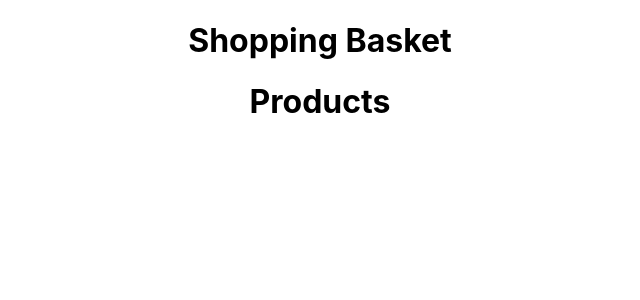
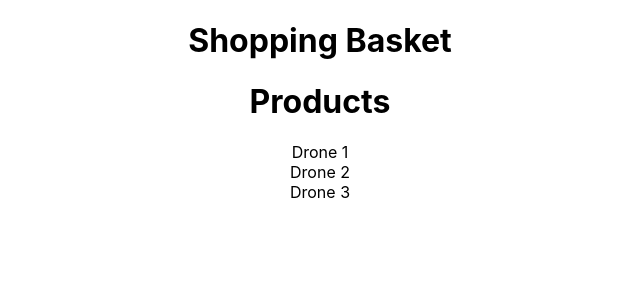
Before and after one commit to EhsanShakil/Shopping-Basket, a React (Create React App) app: page / in a window 1280 px wide. Shown: the top 300 px of the page, without its empty margins (320-960 px from the left). Built offline with nearby package versions, Linux system fonts and the light colour scheme.

Commit message:
Updating

```diff
--- a/src/App.tsx
+++ b/src/App.tsx
@@ -1,18 +1,12 @@
-import React, { useState } from "react";
+import React from "react";
 import "./App.css";
 import Header from "./components/Header";
 import Products from "./components/Products";
-import {  useSelector } from "react-redux";
-import { State } from "./store/State";
 
 function App() {
-  // const [products, setProducts] = useState();
-const products = useSelector((state: State[]) => state)
-
-console.log(products);
-
   return (
     <div className="App">
+
       <Header title="Shopping Basket" />
       <Products />
     </div>
--- a/src/components/Products.tsx
+++ b/src/components/Products.tsx
@@ -1,9 +1,18 @@
+import { useSelector } from "react-redux";
+import { StateProps } from "../store/StateProps";
+
 const Products = () => {
-    return (
-        <div>
-            <h1>Products</h1>
-        </div>
-    )
-}
+  const products = useSelector((state: StateProps[]) => state);
 
-export default Products
+  console.log(products);
+  return (
+    <div>
+      <h1>Products</h1>
+      {products.map((product: StateProps, index: number) => (
+        <div key={index}>{product.productTitle}</div>
+      ))}
+    </div>
+  );
+};
+
+export default Products;
--- a/src/store/State.tsx
+++ b/src/store/State.tsx
@@ -1,12 +1,6 @@
-export type State = {
-  id: number;
-  productTitle: string;
-  productDescription: string;
-  image: string;
-  price: number;
-};
+import { StateProps } from './StateProps'
 
-const INITIAL_STATE: State[] = [
+const INITIAL_STATE: StateProps[] = [
   {
     id: 1,
     productTitle: "Drone 1",
--- /dev/null
+++ b/src/store/StateProps.tsx
@@ -0,0 +1,7 @@
+export interface StateProps {
+  id: number;
+  productTitle: string;
+  productDescription: string;
+  image: string;
+  price: number;
+};
--- a/src/store/basketSlice.tsx
+++ b/src/store/basketSlice.tsx
@@ -1,7 +1,7 @@
 import { createSlice } from '@reduxjs/toolkit'
 import { INITIAL_STATE } from './State'
 
-const basketSlice = createSlice({
+export const basketSlice = createSlice({
   name: 'basket',
   initialState: INITIAL_STATE,
   reducers: {
@@ -9,4 +9,4 @@ const basketSlice = createSlice({
   }
 })
 
-export default basketSlice.reducer;
+export default basketSlice;
--- a/src/store/store.tsx
+++ b/src/store/store.tsx
@@ -1,8 +1,4 @@
-import { configureStore } from '@reduxjs/toolkit'
-import basketReducer from './basketSlice'
+import { configureStore } from "@reduxjs/toolkit";
+import basketSlice from "./basketSlice";
 
-export const store = configureStore({
-    reducer: {
-        basket: basketReducer
-    }
-})
+export const store = configureStore({ reducer: basketSlice.reducer });
```
Also changed, not shown: 1 other file (tests, documents, lock files or other folders).
